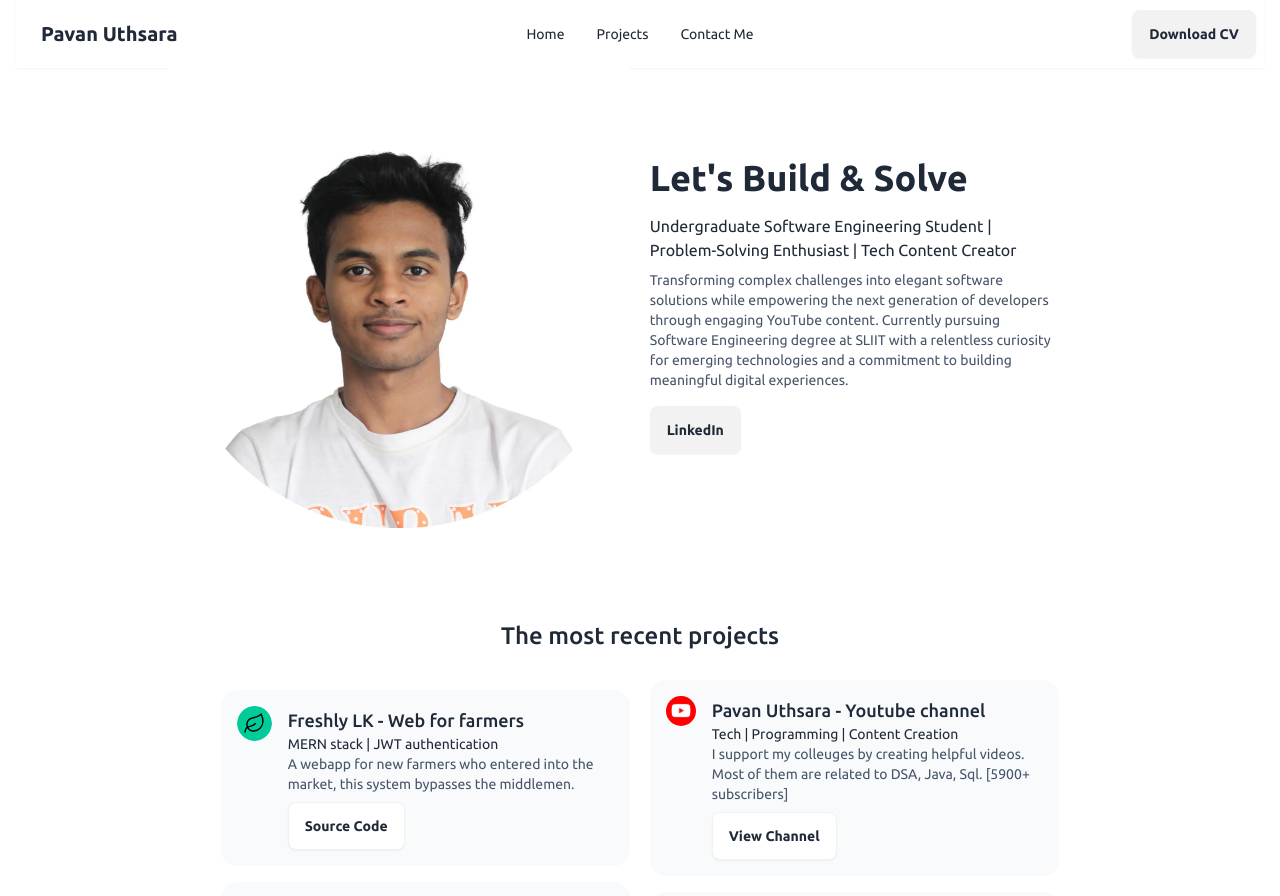
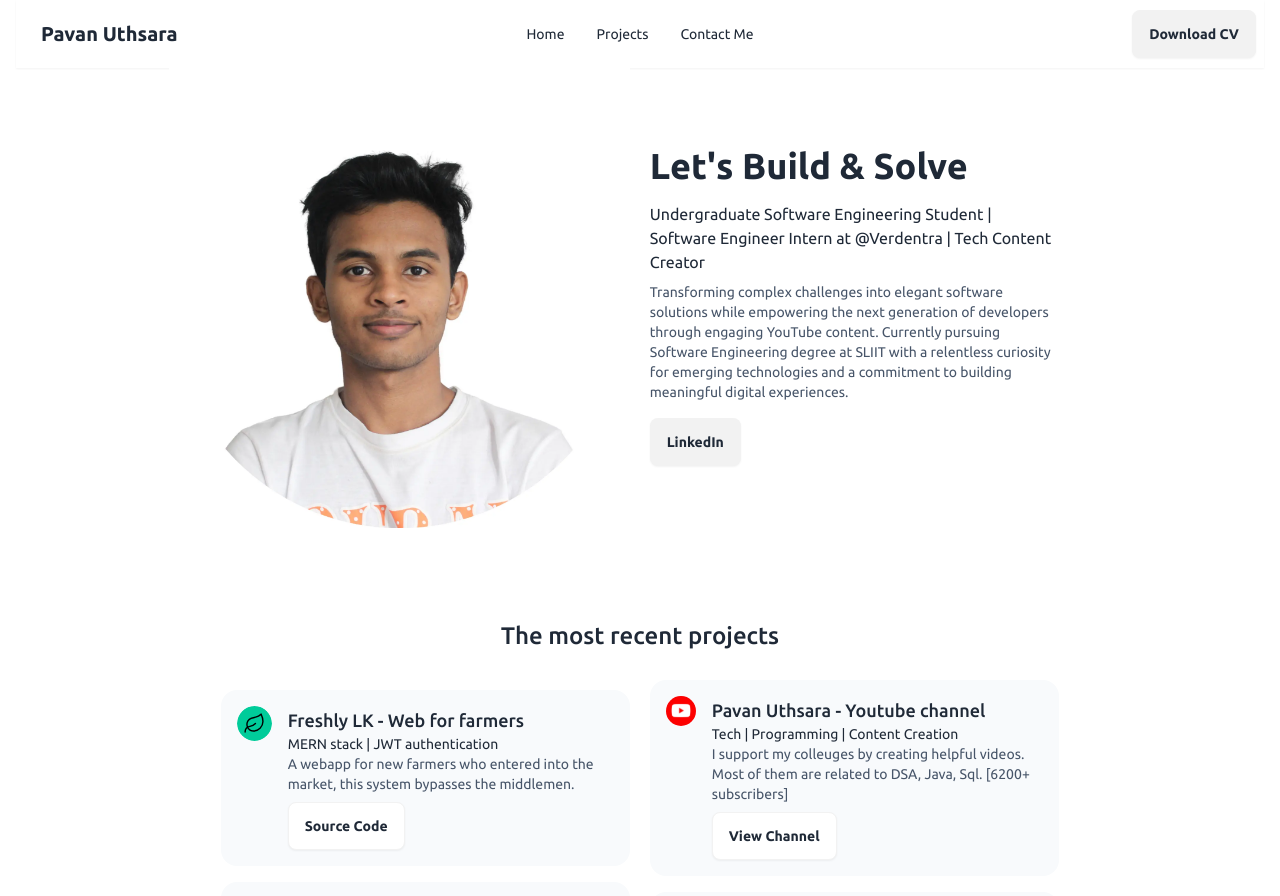
Before and after one commit to pavanuthsara/pavan-uthsara-portfolio, a React (Vite) app: page / in a window 1280 px wide. Shown: the top 896 px of the page. Built offline with nearby package versions, Linux system fonts and the light colour scheme.

Commit message:
update the hero content with working place and update subscriber count in projects

```diff
--- a/src/components/Hero.jsx
+++ b/src/components/Hero.jsx
@@ -13,8 +13,7 @@ const Hero = () => {
             Tech content creator at Youtube
         </p> */}
         <p className="pr-44">
-          Undergraduate Software Engineering Student | Problem-Solving
-          Enthusiast | Tech Content Creator
+          Undergraduate Software Engineering Student | Software Engineer Intern at <a href="https://www.verdentra.com/">@Verdentra</a> | Tech Content Creator
         </p>
         <p className="pr-44 mt-2 text-sm text-slate-600">
           Transforming complex challenges into elegant software solutions while
--- a/src/components/Projects.jsx
+++ b/src/components/Projects.jsx
@@ -34,7 +34,7 @@ const Projects = () => {
               title={"Pavan Uthsara - Youtube channel"}
               image={"/img/youtube_logo_v2.svg"}
               description={
-                "I support my colleuges by creating helpful videos. Most of them are related to DSA, Java, Sql. [5900+ subscribers]"
+                "I support my colleuges by creating helpful videos. Most of them are related to DSA, Java, Sql. [6200+ subscribers]"
               }
               techstack={"Tech | Programming | Content Creation"}
               source={"https://www.youtube.com/pavanuthsara"}
```
